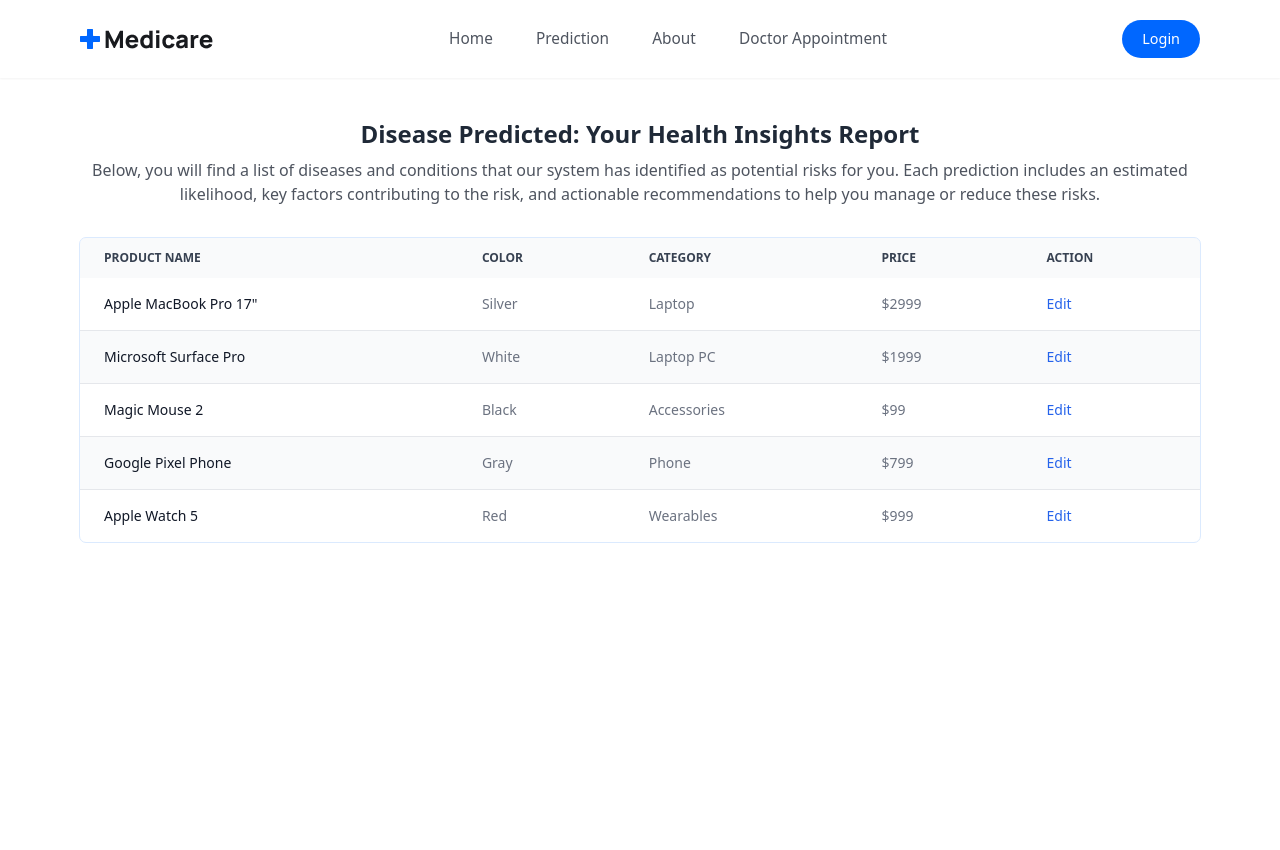
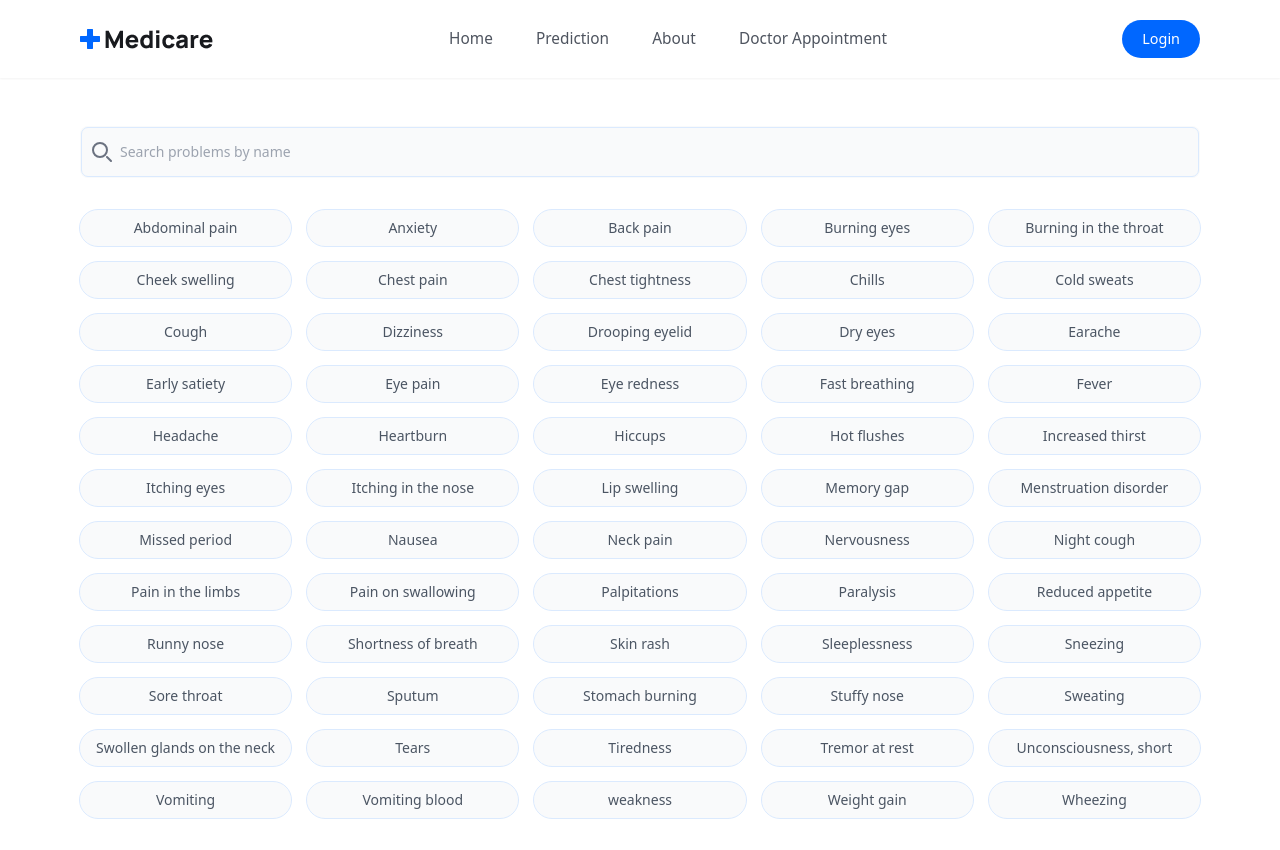
Before and after one commit to Utkarshrajmishra/Medcare, a React (Vite) app: page /sympton in a window 1280 px wide. Before the commit the page ends 800 px from the top, so only its background shows below. Built offline with nearby package versions, Linux system fonts and the light colour scheme.

Commit message:
Fixed: Search Box

```diff
--- a/src/App.jsx
+++ b/src/App.jsx
@@ -1,9 +1,9 @@
 import "./App.css";
-import Prediction from "./pages/Prediction";
+import Sympton from "./pages/Sympton";
 function App() {
   return (
     <>
-      <Prediction />
+      <Sympton />
     </>
   );
 }
--- a/src/components/SearchBox.jsx
+++ b/src/components/SearchBox.jsx
@@ -1,4 +1,8 @@
-const SearchBox = () => {
+const SearchBox = ({ onChange }) => {
+  const handleChange = (e) => {
+    onChange(e.target.value);
+  };
+
   return (
     <section>
       <div className="relative mt-4">
@@ -21,6 +25,7 @@
         </div>
         <input
           type="search"
+          onChange={handleChange}
           id="default-search"
           className="block w-full p-4 pl-10 text-sm font-inter outline-1 outline-blue-100 outline  border-gray-300 rounded-lg bg-gray-50 focus:ring-blue-500 focus:border-blue-500  d dark:focus:ring-blue-500 dark:focus:border-blue-500"
           placeholder="Search problems by name"
--- a/src/pages/Prediction.jsx
+++ b/src/pages/Prediction.jsx
@@ -1,12 +1,13 @@
 import Table from "../components/Table";
 import NavBar from "../components/NavBar";
 const Prediction = () => {
+
   return (
     <>
       <NavBar />
-      <section className="px-20 mt-10 flex flex-col gap-8">
+      <section className="md:px-20 px-5 mt-10 flex flex-col gap-8">
         <div className="flex flex-col gap-2 items-center">
-          <p className="text-2xl text-gray-800 font-semibold">
+          <p className="text-2xl text-center text-gray-800 font-semibold">
             Disease Predicted: Your Health Insights Report
           </p>
           <p className="text-md text-center text-textColor text-">
--- a/src/pages/Sympton.jsx
+++ b/src/pages/Sympton.jsx
@@ -1,17 +1,26 @@
-import { useState } from "react";
+import { useRef, useState } from "react";
 import NavBar from "../components/NavBar";
 import SearchBox from "../components/SearchBox";
 import { RxCross2 } from "react-icons/rx";
 import { Disease } from "../constants/ Diseases";
 
 const Sympton = () => {
+  const [sympton, setSymptons] = useState(Disease);
   const [selectedDisease, setSelectedDisease] = useState([]);
 
   const addItem = (index) => {
-    const disease = Disease[index];
+    const disease = sympton[index];
     if (!selectedDisease.some((item) => item.ID === disease.ID)) {
       setSelectedDisease((prevState) => [...prevState, disease]);
     }
+  };
+
+  const onSearch = (searchText) => {
+    const filteredSymptons = Disease.filter((sympton) =>
+      sympton.Name.toLowerCase().includes(searchText.toLowerCase())
+    );
+
+    setSymptons((prev) => filteredSymptons);
   };
 
   const removeItem = (index) => {
@@ -24,7 +33,7 @@
     <section>
       <NavBar />
       <section className="md:px-20 px-5  py-8">
-        <SearchBox />
+        <SearchBox onChange={onSearch} />
         {/* Selected Diseases Section */}
         {selectedDisease.length > 0 && (
           <section className="mt-8">
@@ -48,7 +57,7 @@
         {/* All Diseases Section */}
         <section className="mt-8">
           <div className="grid grid-cols-1 sm:grid-cols-2 md:grid-cols-3 lg:grid-cols-4 xl:grid-cols-5 gap-4">
-            {Disease.map((item, index) => (
+            {sympton?.map((item, index) => (
               <div
                 key={item.ID}
                 onClick={() => addItem(index)}
```
